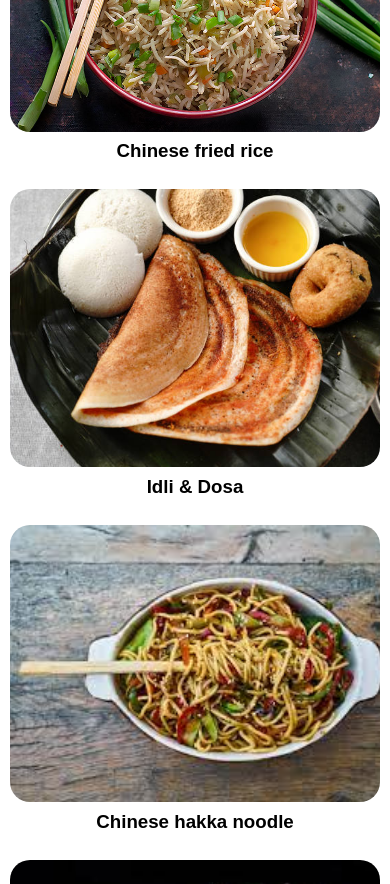
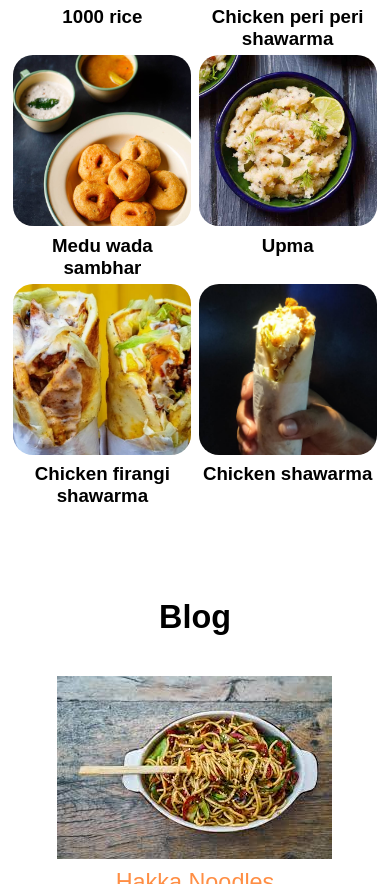
Before and after one commit to pawannane/siddhivinayak-snacks, a plain HTML site: page index.html in a window 390 px wide. Shown: the part 2000-2884 px from the top of the page. Drawn offline with Linux system fonts and the light colour scheme.

Commit message:
Made Changes in the styles

```diff
--- a/assets/css/style.css
+++ b/assets/css/style.css
@@ -217,6 +217,9 @@
     padding: 0;
     margin: 0;
     box-sizing: border-box;
+    -webkit-tap-highlight-color: rgba(255, 255, 255, 0) !important;
+    -webkit-focus-ring-color: rgba(255, 255, 255, 0) !important;
+    outline: none !important;
   }
 
   :root {
@@ -459,6 +462,8 @@
   /******************************************
   blog styling ends here
 *******************************************/
+  .blog-section { margin: 5rem 0;}
+
   .blog-section .wrapper {
     padding: 5rem 0;
     position: relative;
@@ -693,16 +698,17 @@
 /*media query for 560px starts here*/
 @media only screen and (max-width: 560px) {
   .our-specialities .wrapper { width: 95%; }
-  .images-list li { flex: 0 0 100%; }
-  .images-list li:nth-child(1n+1) { margin-left: 0;  }
+
 }
-
 /*media query for 480px starts here*/
 @media only screen and (max-width: 480px) {
   .filter-list li {
     flex-basis: 50%;
     margin-bottom: 30px;
   }
+
+  .images-list li { flex: 0 0 48%; }
+  .images-list li:nth-child(2n+1) { margin-left: 0;  }
 
   .prev-next { display: none; }
 
@@ -712,3 +718,8 @@
   }
 
 }
+
+@media only screen and (max-width: 375px) {
+  .images-list li { flex: 0 0 100%; }
+  .images-list li:nth-child(1n+1) { margin-left: 0;  }
+}
```
